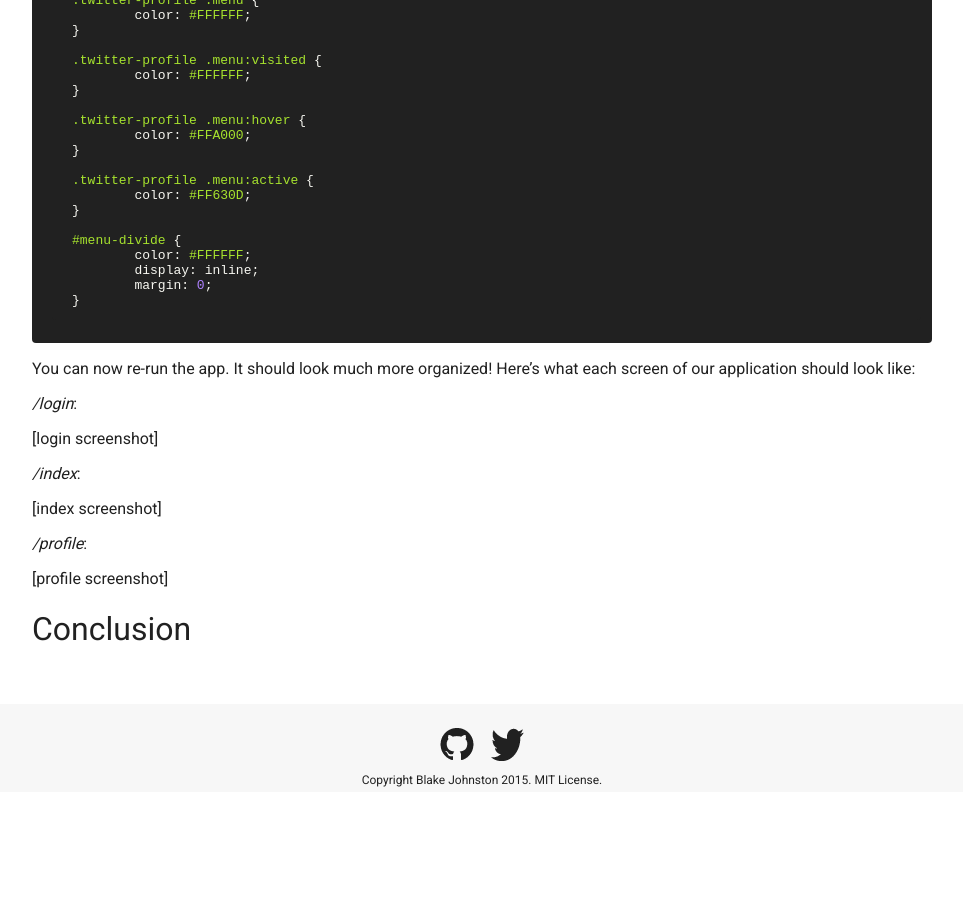
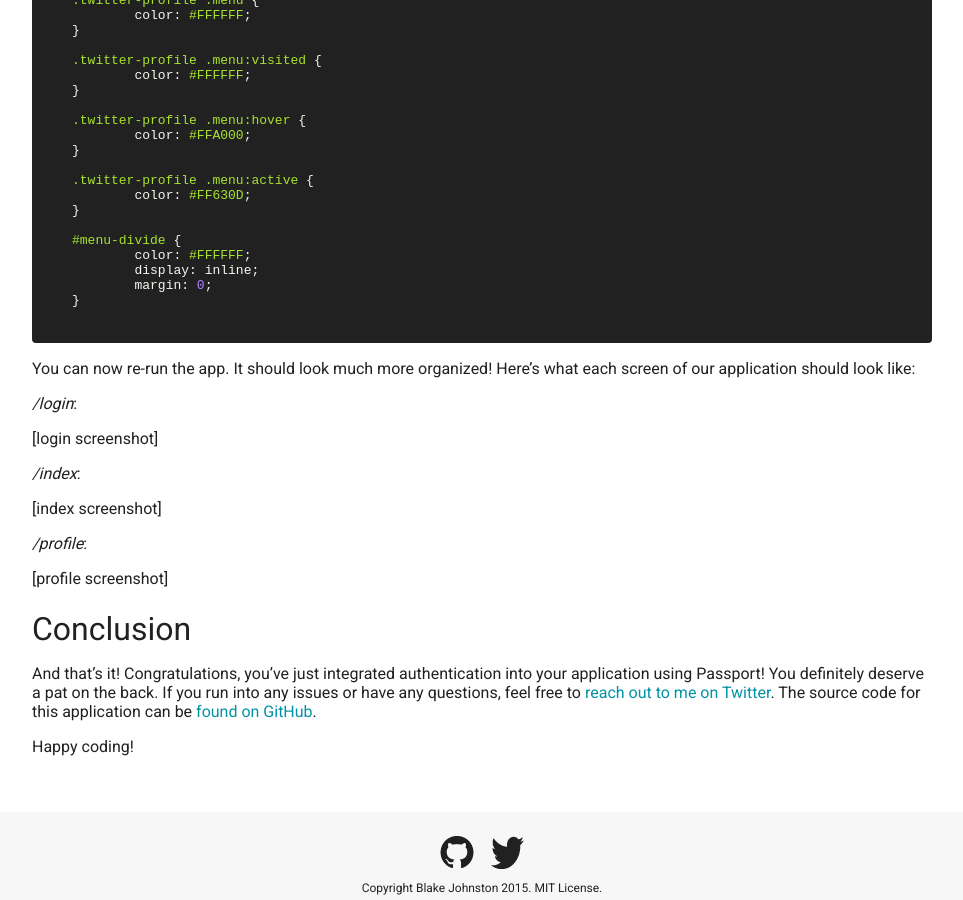
Before and after one commit to johnstonbl01/clementinejs, a Jekyll site: the page built from tutorials/tutorial-passport.md, in a window 1280 px wide and 900 px high, scrolled down 31149 px. Shown: the whole window, without its empty margins (158-1121 px from the left). Built offline with Jekyll 4.4.1, drawn with Linux system fonts in a browser that asks for light colours; Markdown is read by kramdown in place of the engine named in the settings; before the commit the page ends 31941 px from its top, so only the background shows below that.

Commit message:
Added conclusion.

```diff
--- a/tutorials/tutorial-passport.md
+++ b/tutorials/tutorial-passport.md
@@ -1436,7 +1436,7 @@ body {
 header {
 	color: #00BCD4;
 	height: 56px;
-	margin: 0 0 30px 0;
+	margin: 0 0 14px 0;
 	text-align: center;
 }
 
@@ -1624,3 +1624,7 @@ _/profile_:
 [profile screenshot]
 
 ## Conclusion
+
+And that's it! Congratulations, you've just integrated authentication into your application using Passport! You definitely deserve a pat on the back. If you run into any issues or have any questions, feel free to [reach out to me on Twitter](https://twitter.com/johnstonbl01). The source code for this application can be [found on GitHub](https://github.com/johnstonbl01/clementinejs-fcc).
+
+Happy coding!
```
